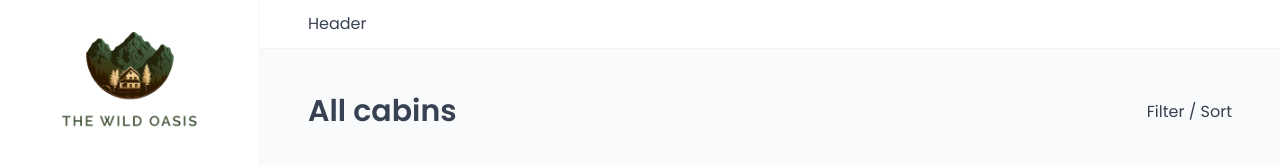
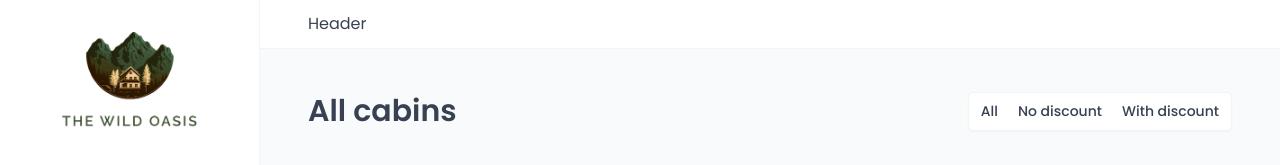
Before and after one commit to ilyanamzln/the-wild-oasis, a React (Vite) app: page /cabins in a window 1280 px wide. Shown: the top 165 px of the page. Built offline with nearby package versions, Linux system fonts and the light colour scheme; no server answers; the database is empty; a web font is replaced by a local one.

Commit message:
feat: add cabin table filter

```diff
--- a/src/features/cabins/CabinTable.jsx
+++ b/src/features/cabins/CabinTable.jsx
@@ -3,11 +3,22 @@
 import CabinRow from "./CabinRow";
 import Menus from "../../ui/Menus";
 import { useCabins } from "./useCabins";
+import { useSearchParams } from "react-router-dom";
 
 function CabinTable() {
   const { isLoading, cabins } = useCabins();
+  const [searchParams] = useSearchParams();
 
   if (isLoading) return <Spinner />;
+
+  const filterValue = searchParams.get("discount") || "all";
+
+  let filteredCabins;
+  filterValue === "no-discount"
+    ? (filteredCabins = cabins.filter((cabin) => !cabin.discount))
+    : filterValue === "with-discount"
+    ? (filteredCabins = cabins.filter((cabin) => cabin.discount > 0))
+    : (filteredCabins = cabins);
 
   return (
     <Menus>
@@ -22,7 +33,7 @@
         </Table.Header>
 
         <Table.Body
-          data={cabins}
+          data={filteredCabins}
           render={(cabin) => <CabinRow cabin={cabin} key={cabin.id} />}
         />
       </Table>
--- /dev/null
+++ b/src/features/cabins/CabinTableOperations.jsx
@@ -0,0 +1,19 @@
+import TableOperations from "../../ui/TableOperations";
+import Filter from "../../ui/Filter";
+
+function CabinTableOperations() {
+  return (
+    <TableOperations>
+      <Filter
+        filterField="discount"
+        options={[
+          { value: "all", label: "All" },
+          { value: "no-discount", label: "No discount" },
+          { value: "with-discount", label: "With discount" },
+        ]}
+      />
+    </TableOperations>
+  );
+}
+
+export default CabinTableOperations;
--- a/src/pages/Cabins.jsx
+++ b/src/pages/Cabins.jsx
@@ -1,15 +1,15 @@
 import CabinTable from "../features/cabins/CabinTable";
 import Heading from "../ui/Heading";
 import Row from "../ui/Row";
-
 import AddCabin from "../features/cabins/AddCabin";
+import CabinTableOperations from "../features/cabins/CabinTableOperations";
 
 function Cabins() {
   return (
     <>
       <Row type="horizontal">
         <Heading as="h1">All cabins</Heading>
-        <p>Filter / Sort</p>
+        <CabinTableOperations />
       </Row>
 
       <Row>
--- a/src/ui/Filter.jsx
+++ b/src/ui/Filter.jsx
@@ -1,3 +1,4 @@
+import { useSearchParams } from "react-router-dom";
 import styled, { css } from "styled-components";
 
 const StyledFilter = styled.div`
@@ -33,3 +34,29 @@
     color: var(--color-brand-50);
   }
 `;
+
+function Filter({ filterField, options }) {
+  const [searchParams, setSearchParams] = useSearchParams();
+  const currentFilter = searchParams.get(filterField || options.at(0).value);
+
+  function handleClick(value) {
+    searchParams.set(filterField, value);
+    setSearchParams(searchParams);
+  }
+
+  return (
+    <StyledFilter>
+      {options.map((option) => (
+        <FilterButton
+          key={option.value}
+          onClick={() => handleClick(option.value)}
+          active={option.value === currentFilter}
+        >
+          {option.label}
+        </FilterButton>
+      ))}
+    </StyledFilter>
+  );
+}
+
+export default Filter;
```
